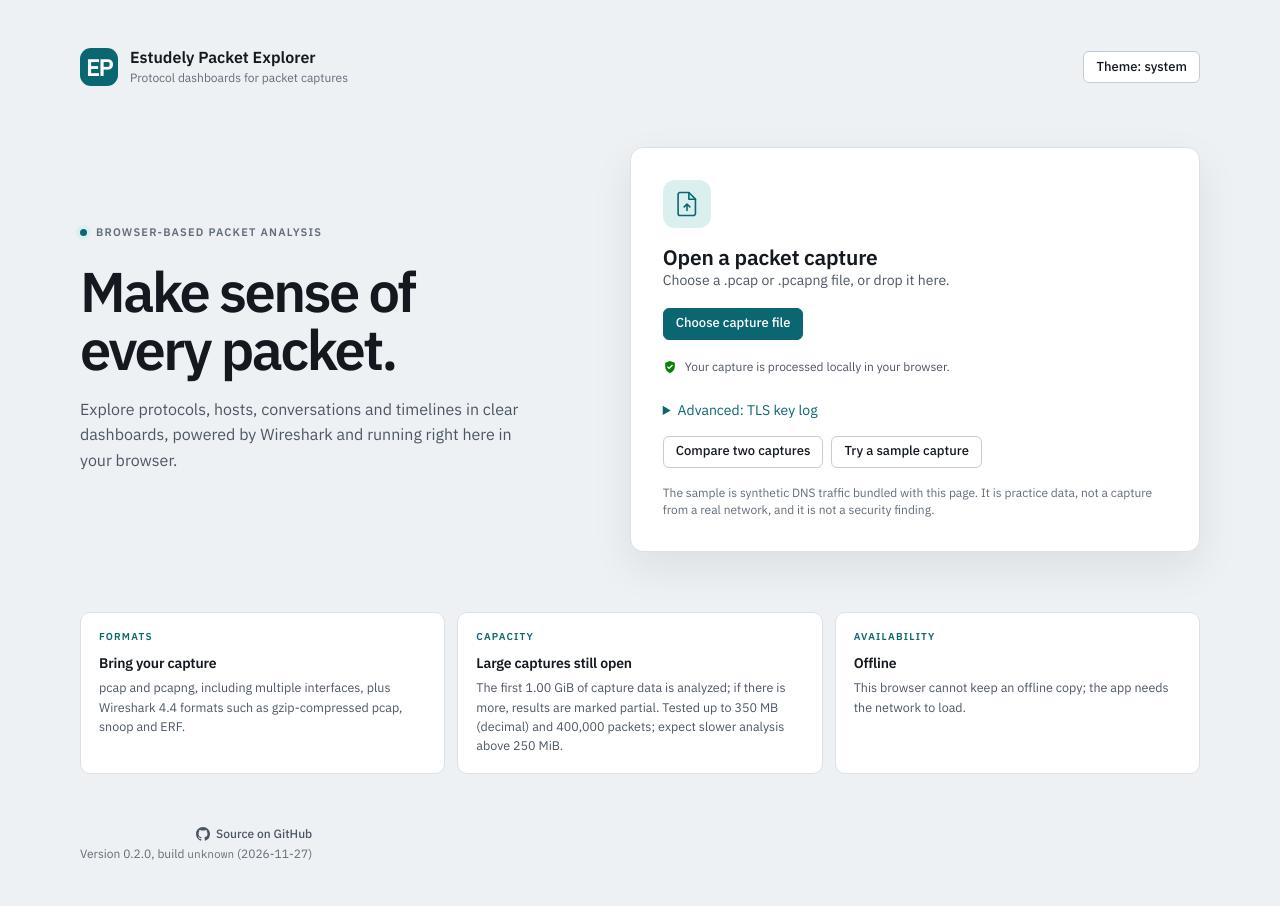
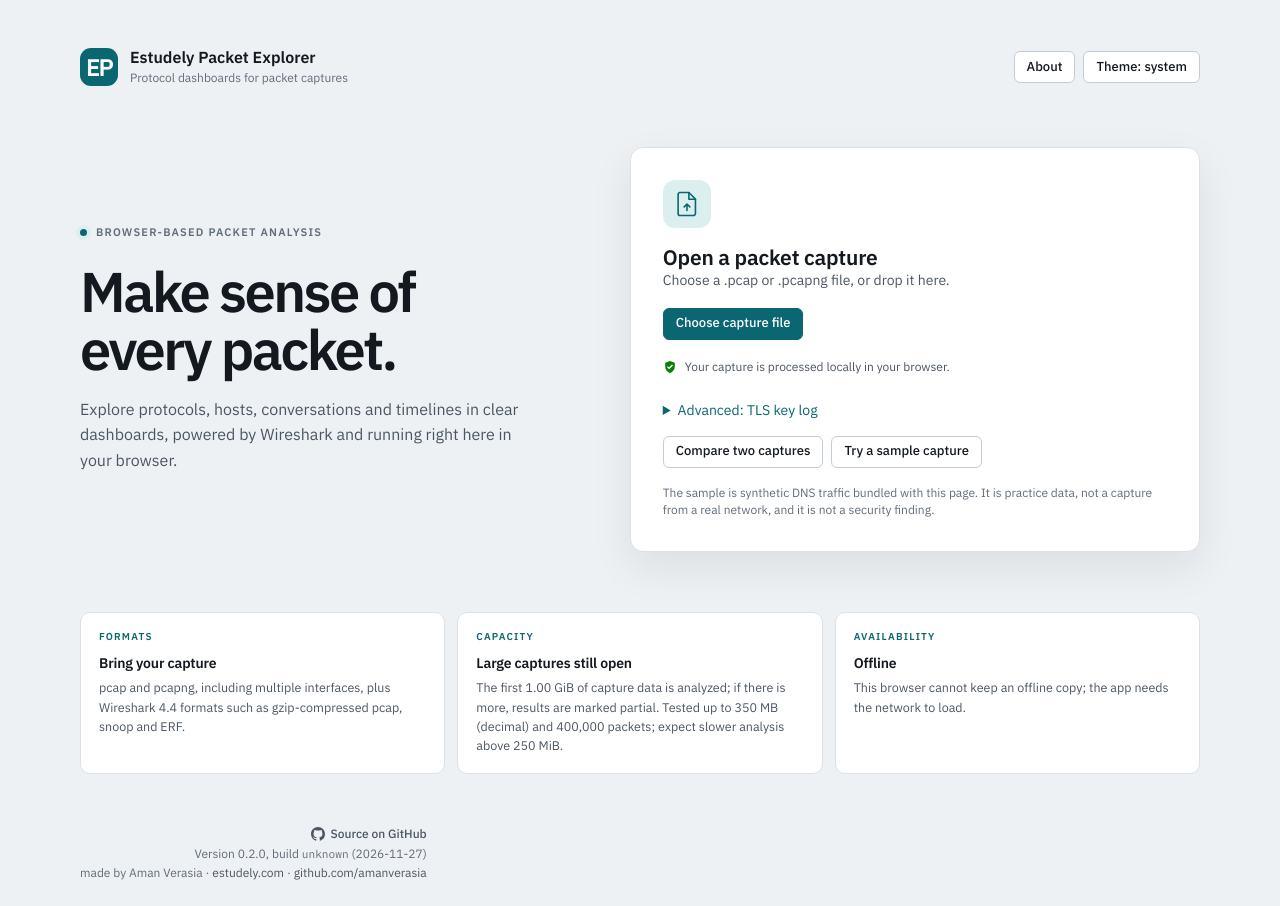
Before and after one commit to amanverasia/estudely-packet-explorer, a React (Vite) app: page / in a window 1280 px wide. Built offline with nearby package versions, Linux system fonts and the light colour scheme.

Commit message:
Add shared credit line and About entry point

```diff
--- a/src/app/App.tsx
+++ b/src/app/App.tsx
@@ -377,7 +377,10 @@ function Landing({ state, onOpen, onCancel, onCompare, onRetry, theme, setTheme
               <div className="muted">Protocol dashboards for packet captures</div>
             </div>
           </div>
-          <ThemeButton theme={theme} setTheme={setTheme} />
+          <div className="landing-header-actions">
+            <a className="btn" href="./ABOUT.html" target="_blank" rel="noopener">About</a>
+            <ThemeButton theme={theme} setTheme={setTheme} />
+          </div>
         </header>
         <div className="landing-hero">
           <div className="landing-copy">
--- a/src/app/components/BuildTag.tsx
+++ b/src/app/components/BuildTag.tsx
@@ -1,6 +1,7 @@
 // Copyright (C) 2026 Estudely and contributors
 // SPDX-License-Identifier: GPL-2.0-or-later
-// Version, build and source link, shown in a corner of every screen.
+// Version, build, source link and credit line, shown in a corner of every screen.
+import { Credit } from './Credit';
 
 export const REPO_URL = 'https://github.com/amanverasia/estudely-packet-explorer';
 
@@ -23,6 +24,7 @@ export function BuildTag({ className }: { className?: string }) {
         {linkable ? <a href={`${REPO_URL}/commit/${commit}`} target="_blank" rel="noopener noreferrer" className="mono">{commit}</a> : <span className="mono">{commit}</span>}
         {' '}({__BUILD_DATE__})
       </span>
+      <Credit />
     </div>
   );
 }
--- a/src/app/components/CaptureToolbar.tsx
+++ b/src/app/components/CaptureToolbar.tsx
@@ -61,7 +61,7 @@ export function CaptureToolbar({ fileName, facts, exports, keys, timeline, filte
             <p className="mono">{fileName}</p>
             <p>Your capture is processed locally in your browser. Capture and key-log files are not uploaded or saved by the app.</p>
             <p>Use the traffic strip, Set time range beside it, or the Overview time bounds to select a time range. Shared filters follow you between views.</p>
-            <a href="./ABOUT.html" target="_blank" rel="noopener">Licences and limitations</a>
+            <a href="./ABOUT.html" target="_blank" rel="noopener">About and licences</a>
           </div>
         </details>
       </div>
--- /dev/null
+++ b/src/app/components/Credit.tsx
@@ -0,0 +1,21 @@
+// Copyright (C) 2026 Estudely and contributors
+// SPDX-License-Identifier: GPL-2.0-or-later
+// The one credit line shared by every esdy.cc tool. Keep the strings here only.
+
+export const CREDIT = {
+  name: 'Aman Verasia',
+  site: { href: 'https://estudely.com', text: 'estudely.com' },
+  github: { href: 'https://github.com/amanverasia', text: 'github.com/amanverasia' },
+};
+
+function CreditLink({ href, text }: { href: string; text: string }) {
+  return <a href={href} target="_blank" rel="noopener noreferrer">{text}</a>;
+}
+
+export function Credit({ className }: { className?: string }) {
+  return (
+    <span className={`credit${className ? ' ' + className : ''}`}>
+      made by {CREDIT.name} · <CreditLink {...CREDIT.site} /> · <CreditLink {...CREDIT.github} />
+    </span>
+  );
+}
--- a/src/app/components/WorkspaceNavigation.tsx
+++ b/src/app/components/WorkspaceNavigation.tsx
@@ -73,7 +73,7 @@ export function WorkspaceNavigation({ items, current, onNavigate, wireshark, loc
       </nav>
       <div className="sidebar-foot workspace-desktop">
         {localNotice && <p className="local-note">{localNotice}</p>}
-        <p>Decoded with Wireshark {wireshark} via Wiregasm. <a href="./ABOUT.html" target="_blank" rel="noopener">Licences and limitations</a></p>
+        <p>Decoded with Wireshark {wireshark} via Wiregasm. <a href="./ABOUT.html" target="_blank" rel="noopener">About and licences</a></p>
         <BuildTag />
       </div>
     </aside>
--- a/src/index.css
+++ b/src/index.css
@@ -364,6 +364,7 @@ p { margin: 0; }
 .landing:not(.compare-page) { min-height: 100vh; display: block; padding: clamp(22px, 4vw, 48px) clamp(18px, 5vw, 64px) 24px; }
 .landing:not(.compare-page) > .landing-card { width: min(1120px, 100%); margin: 0 auto; gap: clamp(30px, 4vw, 48px); }
 .landing-header { display: flex; align-items: center; justify-content: space-between; gap: 18px; }
+.landing-header-actions { display: flex; align-items: center; gap: 8px; flex: none; }
 .landing-brand { display: flex; align-items: center; gap: 12px; min-width: 0; }
 .landing-brand-mark { width: 38px; height: 38px; display: grid; place-items: center; flex: none; border-radius: 11px; background: var(--accent); color: var(--accent-ink); font-size: 24px; line-height: 1; font-weight: 600; letter-spacing: -0.08em; }
 .landing-brand .brand-name { font-size: 16px; }
@@ -482,6 +483,7 @@ p { margin: 0; }
 .build-tag { display: grid; gap: 3px; font-size: 12px; color: var(--ink-3); line-height: 1.4; }
 .build-tag a { color: var(--ink-2); text-decoration: none; }
 .build-tag a:hover { color: var(--ink); text-decoration: underline; }
+.build-tag .credit { overflow-wrap: anywhere; }
 .build-tag > a { display: inline-flex; align-items: center; gap: 6px; font-weight: 500; }
 .landing:not(.compare-page) { position: relative; }
 .build-tag.corner { position: absolute; right: 16px; bottom: 16px; justify-items: end; text-align: right; }
@@ -545,3 +547,4 @@ p { margin: 0; }
 @media (forced-colors: active) {
   .follow-swatch { forced-color-adjust: none; }
 }
+a.btn { color: inherit; text-decoration: none; }
--- a/tsconfig.node.json
+++ b/tsconfig.node.json
@@ -5,10 +5,11 @@
     "lib": ["ES2023", "DOM"],
     "module": "ESNext",
     "moduleResolution": "bundler",
-    "types": ["node"],
+    "types": ["node", "vite/client"],
+    "jsx": "react-jsx",
     "strict": true,
     "skipLibCheck": true,
     "noEmit": true
   },
-  "include": ["vite.config.ts", "tests", "playwright.config.ts", "e2e"]
+  "include": ["src/build-info.d.ts", "vite.config.ts", "tests", "playwright.config.ts", "e2e"]
 }
```
Also changed, not shown: 1 other file (tests, documents, lock files or other folders).
